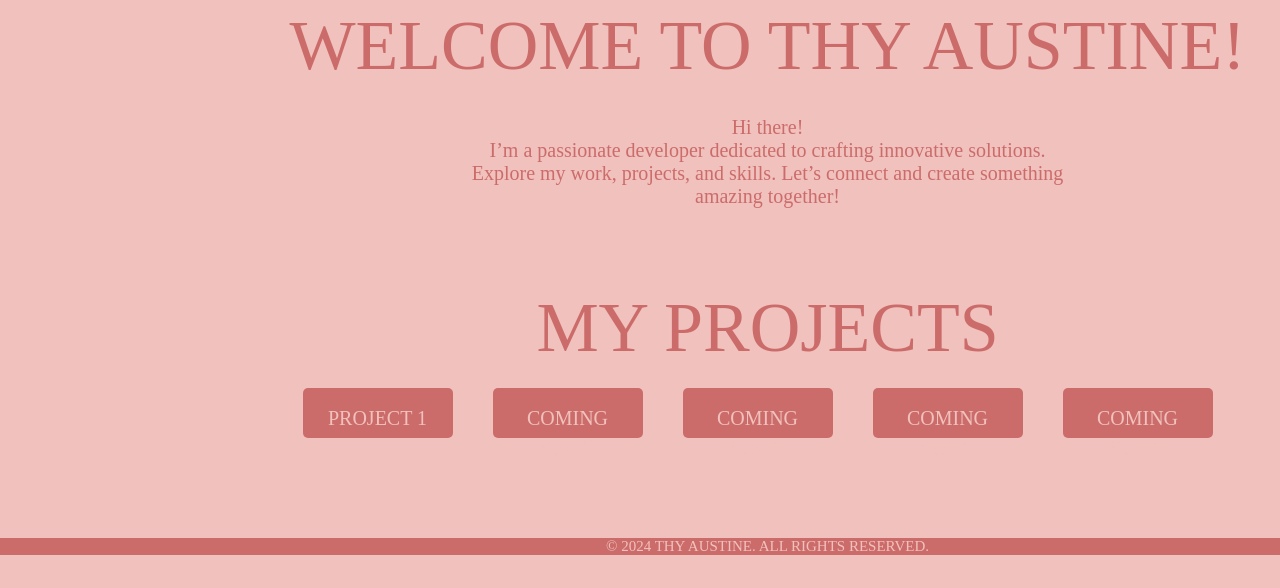
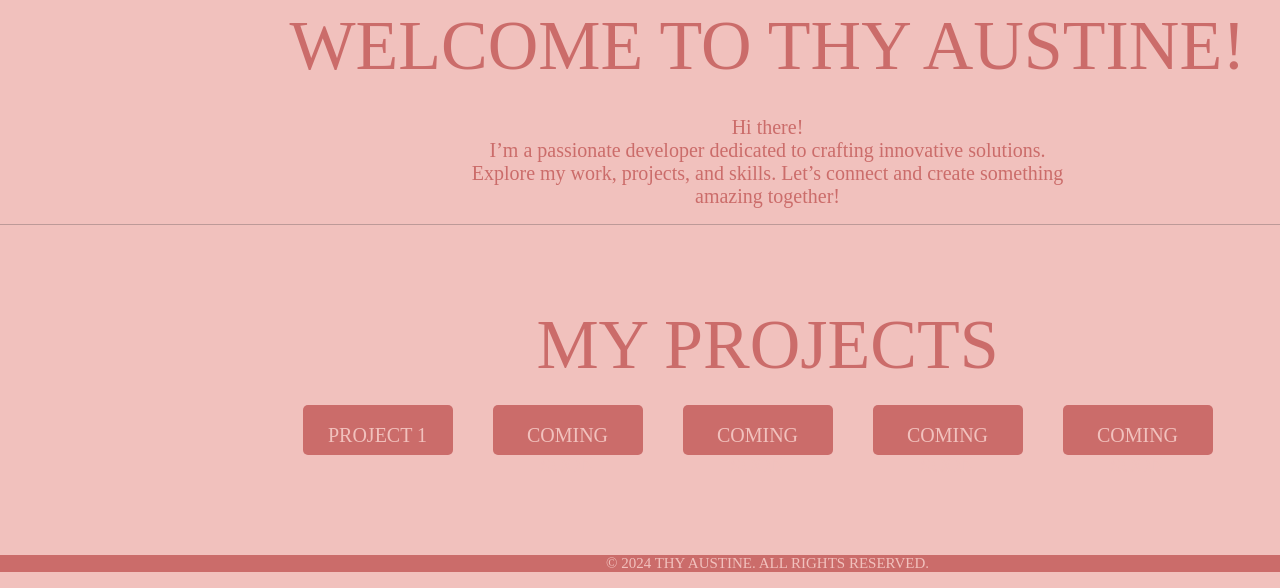
Before and after one commit to AJBernardo/AJBernardo.github.io, a PHP site: page / in a window 1280 px wide; the page is wider, and only the part inside the window is pictured. Shown: the part 446-1034 px from the top of that part. Before the commit the page ends 1001 px from the top of that part, so only its background shows below. Run offline with PHP 8.4, Linux system fonts and the light colour scheme.

Commit message:
Added a font

```diff
--- a/index.html
+++ b/index.html
@@ -21,6 +21,8 @@
             <h1>WELCOME TO THY AUSTINE!</h1>
             <p>Hi there!<br>I’m a passionate developer dedicated to crafting innovative solutions. Explore my work, projects, and skills. Let’s connect and create something amazing together!</p>
         </div>
+
+        <hr>
 
         <div class="projects-panel">
           <h1>MY PROJECTS</h1>
--- a/style.css
+++ b/style.css
@@ -1,7 +1,14 @@
+    @font-face {
+        font-family: 'ByteBounce';
+        src: url('fonts/ByteBounce.ttf') format('ttf');
+        font-weight: normal;
+        font-style: normal;
+    }
 
     body {
         /* display: flex; */
         margin: 0;
+        overflow-x: hidden;
         background-color: #F1C1BD;
         display: flex;
         flex-wrap: wrap;
@@ -27,7 +34,7 @@
     .greetings-panel h1{
         color: #CB6C6A;
         text-align: center;
-        font-family: ByteBounce;
+        font-family: 'ByteBounce';
         font-size: 70px;
         font-style: normal;
         font-weight: 400;
@@ -41,7 +48,7 @@
 
         color: #CB6C6A;
         text-align: center;
-        font-family: ByteBounce;
+        font-family: 'ByteBounce';
         font-size: 20px;
         font-style: normal;
         font-weight: 400;
@@ -55,7 +62,7 @@
     .projects-panel h1{
         color: #CB6C6A;
         text-align: center;
-        font-family: ByteBounce;
+        font-family: 'ByteBounce';
         font-size: 70px;
         font-style: normal;
         font-weight: 400;
```
Also changed, not shown: fonts/ByteBounce.ttf (added).
